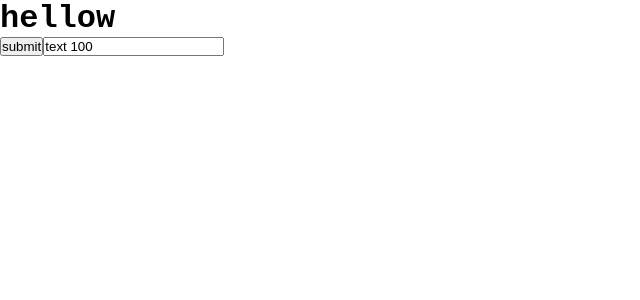
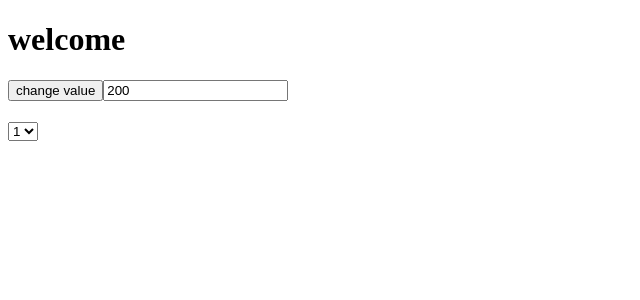
Before and after one commit to arcitechnical/realstatereactjs, a React (Create React App) app: page / in a window 1280 px wide. Shown: the top 300 px of the page, without its empty margins (0-640 px from the left). Built offline with nearby package versions, Linux system fonts and the light colour scheme.

Commit message:
use os state

```diff
--- a/src/component/Digitalclock.js
+++ b/src/component/Digitalclock.js
@@ -4,14 +4,14 @@ import React from "react";
 const colorchange = ()=>
 {
     var time = new Date();
-    var h = time.getHours().toString();
-    var m = time.getMinutes().toString();
-    var s = time.getSeconds().toString();
-    if(s.length < 2)
-    {
-        s = '0' + s;
-        var clock = h+ ' : ' +m+ ' : '+s;
-    }
+    var h = time.getHours();
+    var m = time.getMinutes();
+    var s = time.getSeconds();
+    // if(s.length < 2)
+    // {
+    //     s = '0' + s;
+    //     var clock = h+ ' : ' +m+ ' : '+s;
+    // }
 }
 function Clock()
 {
@@ -19,5 +19,5 @@ function Clock()
         <h1 id="clock">{colorchange}</h1>
     )
 }
-setInterval(colorchange ,1000)
+// setInterval(colorchange ,1000)
 export default Clock;
--- a/src/component/Program.js
+++ b/src/component/Program.js
@@ -1,20 +1,52 @@
 import React from "react";
 import {useState} from "react"
 
-const Mycolor = ()=>
-{
- const c = useState("green");
-    document.bgColor="red";
-}
+
+
+
 
 
 function Myprogram()
 {
+const [first , second]=useState(200);
+
+
+
+
+
+
+
+const mychang = ()=>
+{
+    second(100);
+}
+const Headch = ()=>
+{
+    second(50-10);
+}
+
+let b = ()=>
+{
+    let a = new Date();
+   let c = a.getSeconds();
+   console.log(c);
+}
+setInterval(b,1000);
+
     return(
         <>
-        <h1>welcome</h1>
-        <input type="color" onClick={Mycolor}/>
-        <input type="text" value={"sdkjf"} />
+        <h1 onClick={Headch}>welcome</h1>
+        <button onClick={mychang}>change value</button>
+        <input type="text" value={first} />
+        <h1>{b}</h1>
+        <select>
+            <option>1</option>
+            <option>2</option>
+            <option>3</option>
+            <option>4</option>
+            <option>5</option>
+        </select>
+        <marquee scrollamount={first}> moving text</marquee>
 
         </>
     )
--- a/src/component/Services.js
+++ b/src/component/Services.js
@@ -1,32 +1,11 @@
 import React from "react";
 import "./style.css";
-import Mydata from './jsontype';
-import Clock from "./Digitalclock";
 
-const a = ()=>{
-let b = 50;
-const c = "rohit singh";
 
-// alert("abc"+b+"xyz"+c);
-
-// alert(`abc ${b} xyz ${c}`);
-console.log(Mydata[0].id);
-}
-let x=1;
-let y;
-
-for(x;x<=Mydata.length;x++)
-{
-  y=`text ${x}`;
-}
 function Services() {
   return (
-    <div>
-      <h1>hellow</h1>
-      <button type="button" onClick={a}>submit</button>
-      <input type="text" value={y} />
-      <Clock />
-    </div>
+   <h1>welcome</h1>
+
 
   )
 }
--- a/src/index.js
+++ b/src/index.js
@@ -1,15 +1,15 @@
 import React from "react";
 import ReactDOM from "react-dom/client";
 import reportWebVitals from "./reportWebVitals";
-import Services from "./component/Services";
-import AboutUs from "./Components/Aboutus";
+import Myprogram from "./component/Program";
+
 
 
 const root = ReactDOM.createRoot(document.getElementById("root"));
 root.render(
   <React.StrictMode>
 
-   <Services />
+ <Myprogram />
 
   </React.StrictMode>
 );
```
